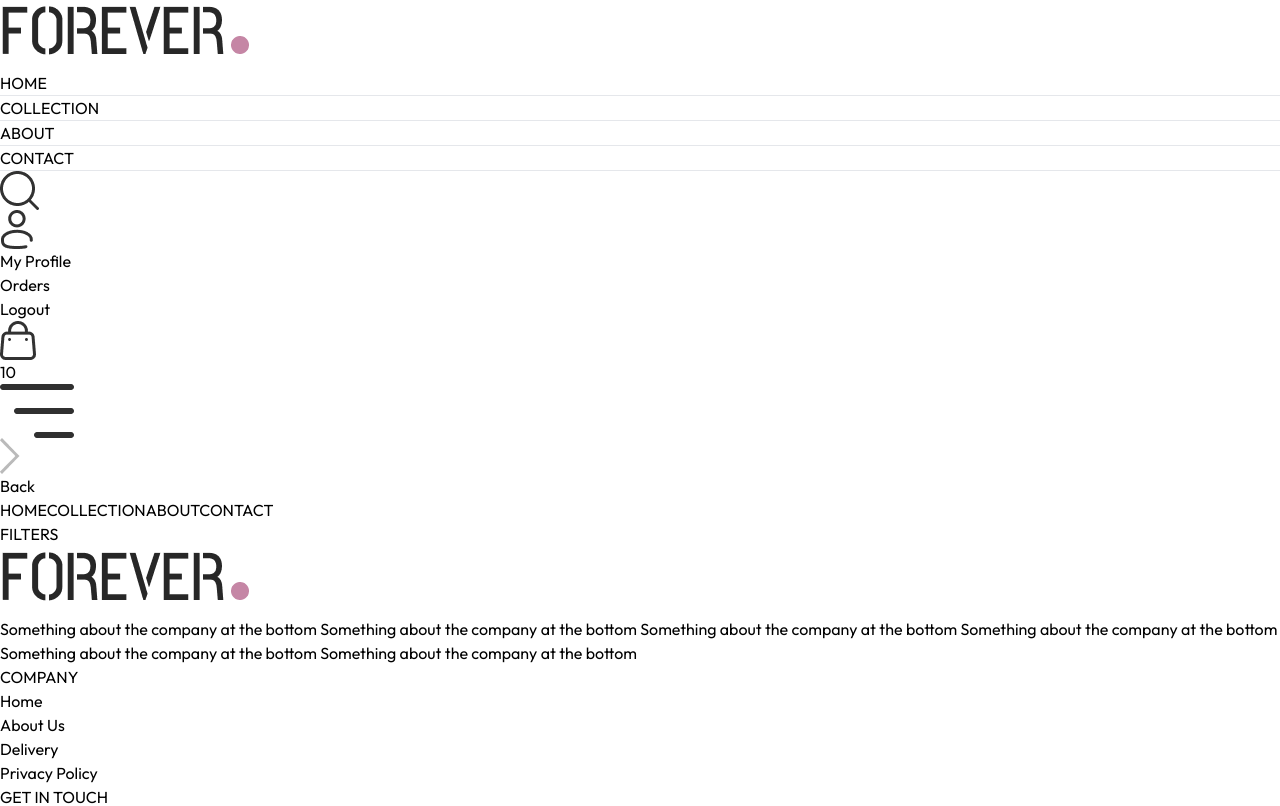
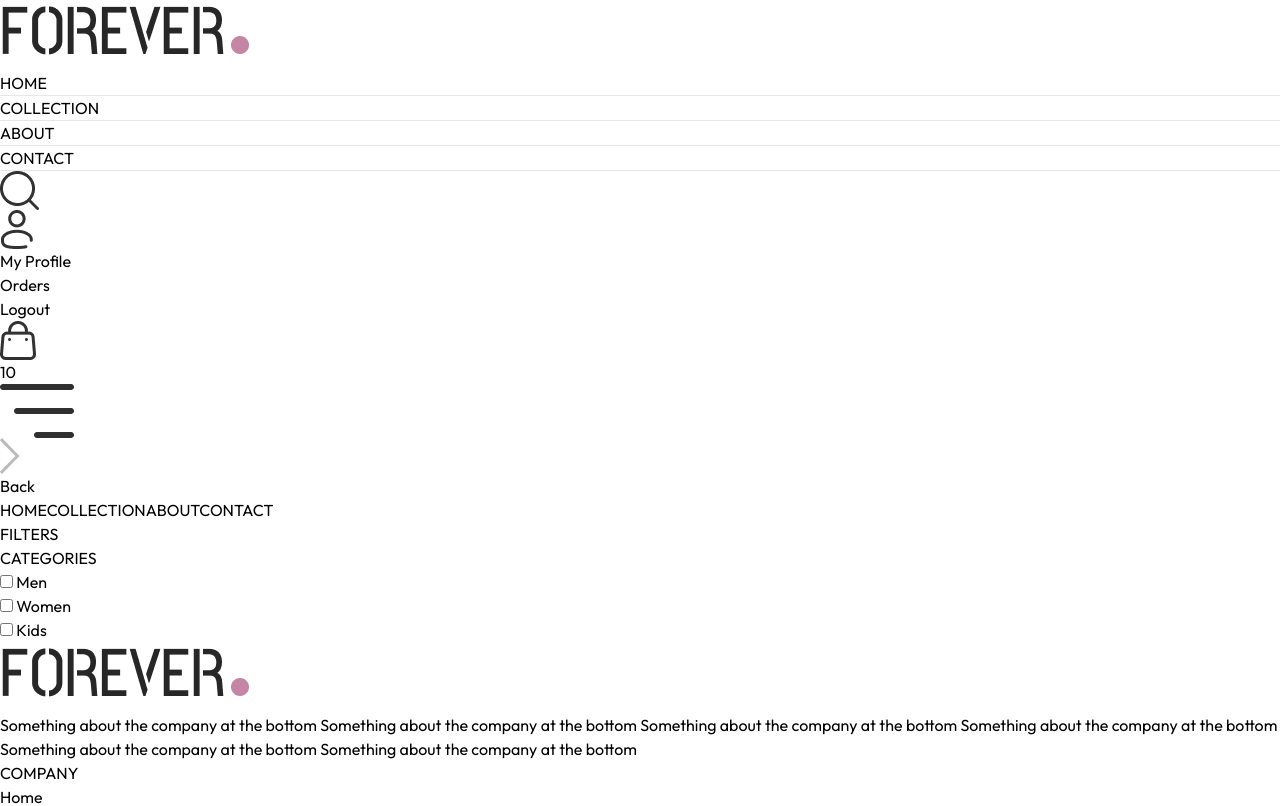
Before and after one commit to Andrew-Projects-1/E-Commerce, a React (Vite) app in the folder frontend/: page /collection in a window 1280 px wide. Shown: the top 806 px of the page. Built offline with nearby package versions, Linux system fonts and the light colour scheme.

Commit message:
Added men/women/kids categories to Collection page

```diff
--- a/frontend/src/pages/Collection.jsx
+++ b/frontend/src/pages/Collection.jsx
@@ -14,7 +14,18 @@
         <p className='my-2 text-xl flex items-center cursor-pointer gap-2'>FILTERS</p>
         {/* Category Filter */}
         <div className={`border border-gray-300 pl-5 py-3 mt-6 ${showFilter ? '' : 'hidden'} sm:block`}>
-
+          <p className='mb-3 text-sm font-medium'>CATEGORIES</p>
+          <div className='flex flex-col gap-2 text-sm font-light text-gray-700'>
+            <p className='flex gap-2'>
+              <input className='w-3' type="checkbox" value={'Men'}/> Men
+            </p>
+            <p className='flex gap-2'>
+              <input className='w-3' type="checkbox" value={'Women'}/> Women
+            </p>
+            <p className='flex gap-2'>
+              <input className='w-3' type="checkbox" value={'Kids'}/> Kids
+            </p>
+          </div>
         </div>
       </div>
 
```
